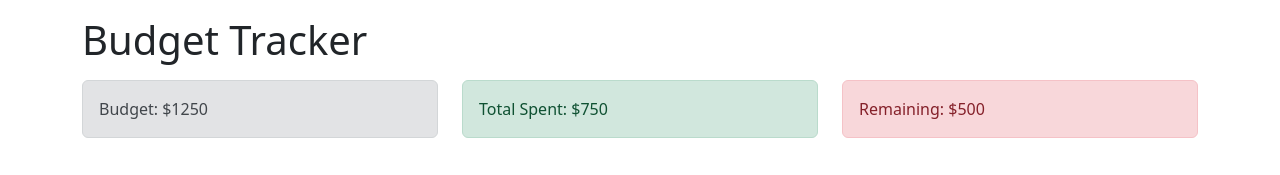
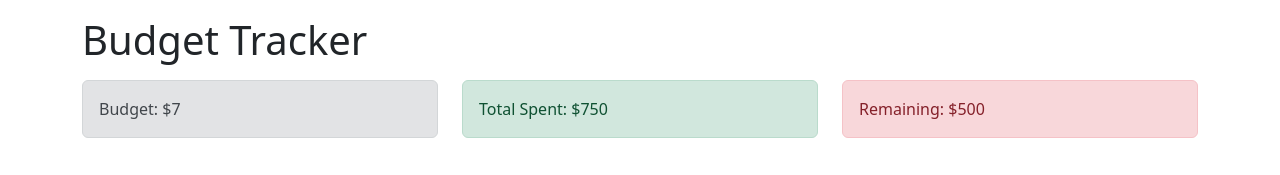
Before and after one commit to vanshajvohra/budget-tracker, a React (Create React App) app: page / in a window 1280 px wide. Shown: the top 175 px of the page. Built offline with nearby package versions, Linux system fonts and the light colour scheme.

Commit message:
budget component

```diff
--- a/src/components/Budget.js
+++ b/src/components/Budget.js
@@ -1,9 +1,12 @@
-import React from "react";
+import React, {useContext} from "react";
+import { AppContext } from "../context/AppContext";
+
 
 const Budget = () => {
+    const { budget } = useContext(AppContext);
     return (
         <div className="alert alert-secondary">
-            <span>Budget: $1250</span>
+            <span>Budget: ${budget}</span>
         </div>
     )
 }
--- a/src/context/AppContext.js
+++ b/src/context/AppContext.js
@@ -9,7 +9,7 @@
 
 // initial state when the app loads
 const initialState = {
-    budget: 1250,
+    budget: 7,
     expenses: [
         { id: 22, name: 'rent', cost: 775},
         { id: 222, name: 'holiday', cost: 800}
```
